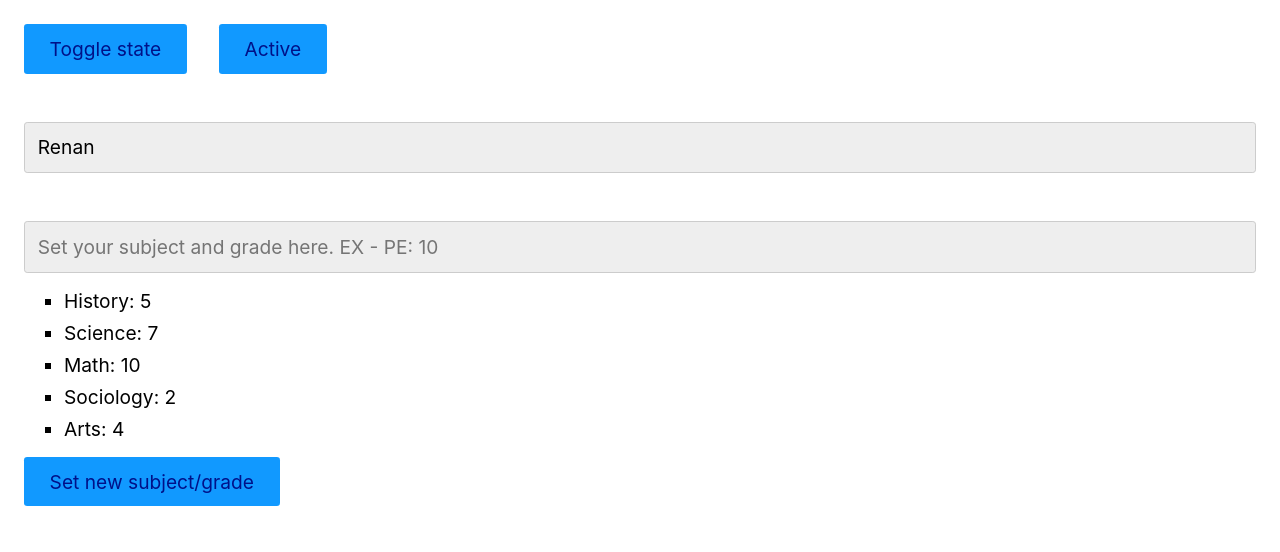
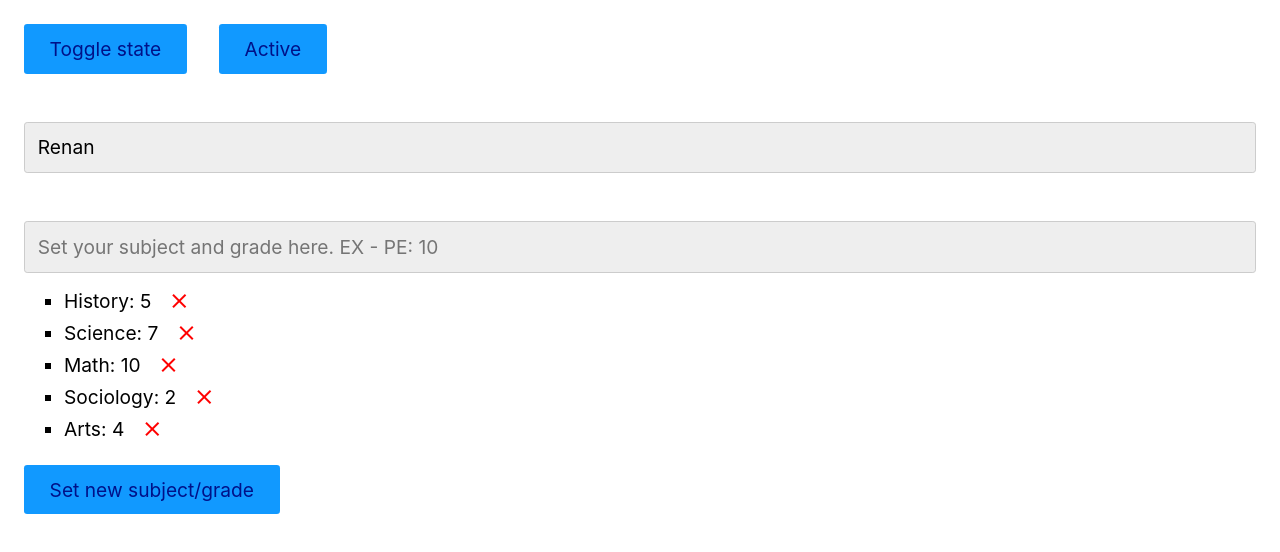
Before and after one commit to Renan-S/react-first-site, a React (Create React App) app: page / in a window 1280 px wide. Shown: the top 552 px of the page. Built offline with nearby package versions, Linux system fonts and the light colour scheme.

Commit message:
Add delete grades functionality

```diff
--- a/public/index.html
+++ b/public/index.html
@@ -10,6 +10,7 @@
       content="Web site created using create-react-app"
     />
     <link rel="apple-touch-icon" href="%PUBLIC_URL%/logo192.png" />
+    <link rel="stylesheet" href="https://fonts.googleapis.com/icon?family=Material+Icons">
     <!--
       manifest.json provides metadata used when your web app is installed on a
       user's mobile device or desktop. See https://developers.google.com/web/fundamentals/web-app-manifest/
--- a/src/Student.tsx
+++ b/src/Student.tsx
@@ -39,6 +39,15 @@ const Student = () => {
     return { subject: satinized[0], grade: +satinized[1] };
   };
 
+  const deleteItem = (index: number) => {
+    // const filteredGrades = data.grades.filter(
+    //   (_, counter) => counter !== index
+    //   );
+    //   setData({ ...data, grades: filteredGrades });
+    data.grades.splice(index, 1);
+    setData({ ...data });
+  };
+
   return (
     <div>
       <input
@@ -47,7 +56,7 @@ const Student = () => {
         type="text"
         name="Student"
         value={data.student}
-        placeholder="Congrats Roberto!"
+        placeholder="Set your student name"
         onChange={changeStudentName}
       ></input>
       <input
@@ -61,9 +70,20 @@ const Student = () => {
       ></input>
       <ul>
         {data.grades.map(({ subject, grade }, index) => (
-          <li key={index}>
-            {subject}: {grade}
-          </li>
+          <div key={index} style={{ display: "flex" }}>
+            <li style={{ marginRight: "1rem" }}>
+              {subject}: {grade}
+            </li>
+            <span
+              onClick={() => {
+                deleteItem(index);
+              }}
+              className="material-icons"
+              style={{ color: "red" }}
+            >
+              close
+            </span>
+          </div>
         ))}
       </ul>
       <p hidden={!data.college}>Congratulations on your degree!</p>
```
